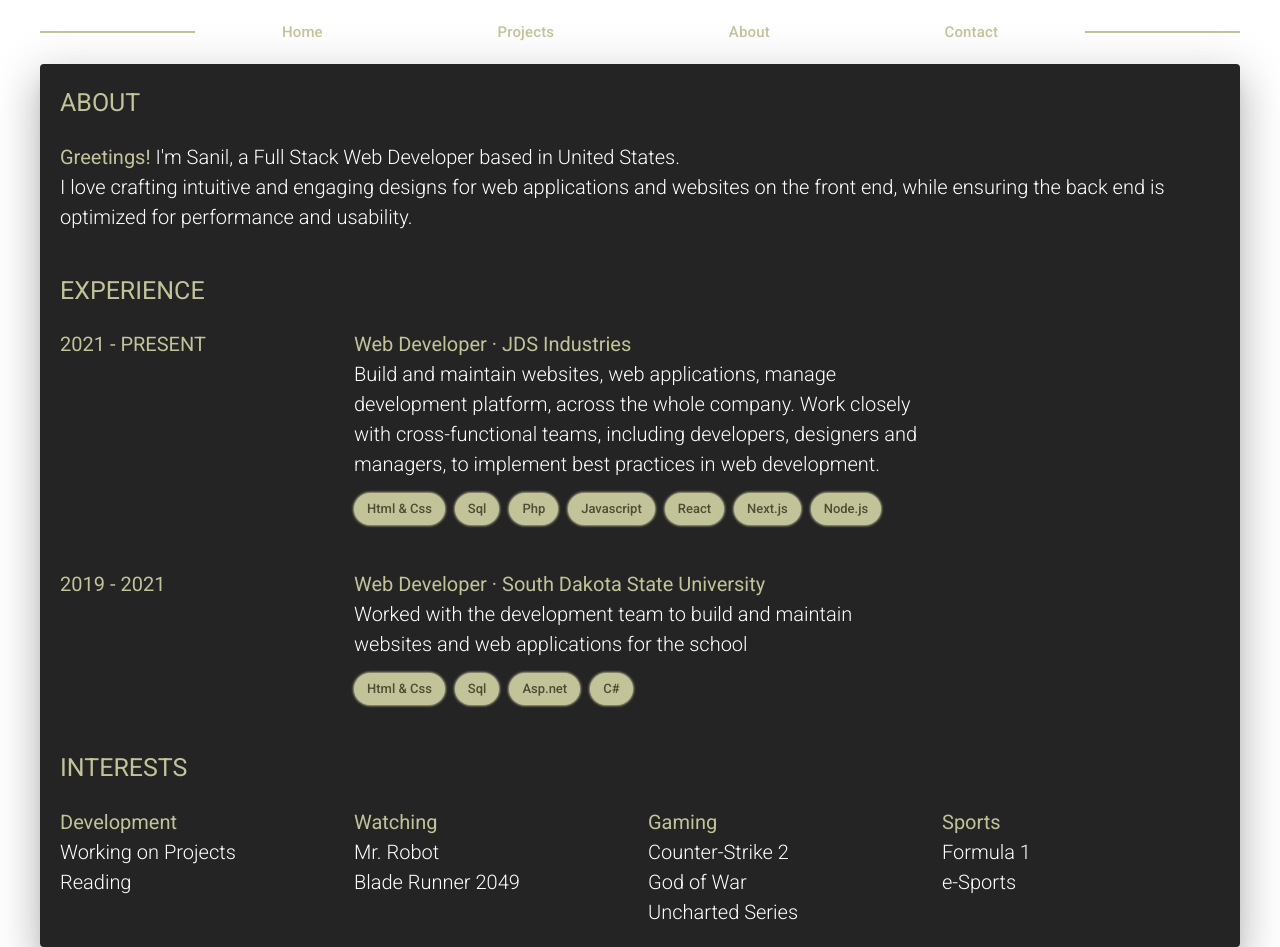
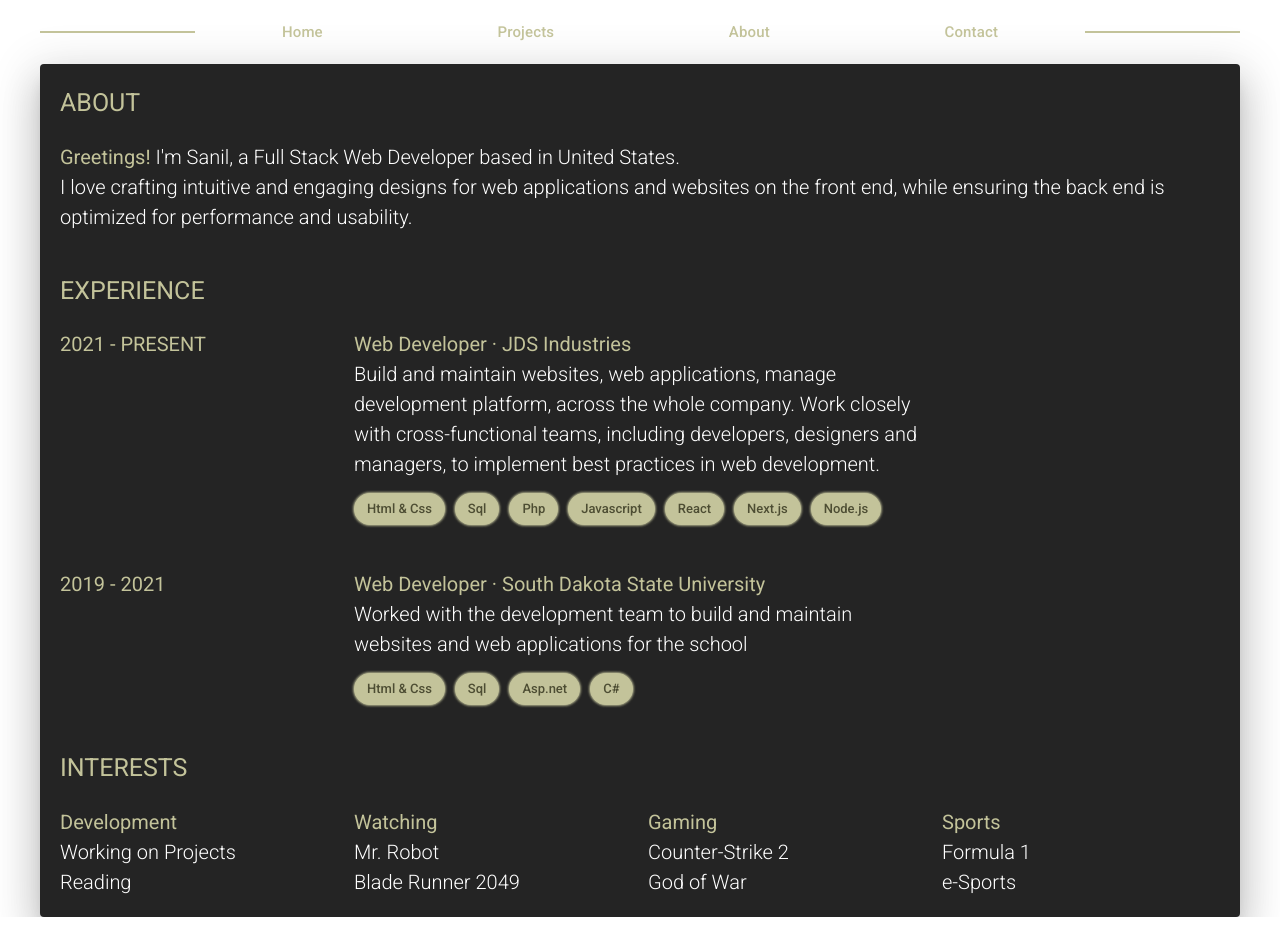
Before and after one commit to thesillytech/portfolio, a React (Vite) app: page /about in a window 1280 px wide. After the commit the page ends 917 px from the top, so only its background shows below. Built offline with nearby package versions, Linux system fonts and the light colour scheme.

Commit message:
updated links

```diff
--- a/src/Projects.jsx
+++ b/src/Projects.jsx
@@ -24,7 +24,7 @@ function Projects () {
                             <Box sx={{ fontSize: '20px' }}>Portfolio Website built with Vite and React</Box>
                             <Box>
                                 <Link to="https://github.com/SanilKhamkar/portfolio" style={css.Link} target="_blank"><i className="ph-light ph-github-logo"></i>Source</Link>
-                                <Link to="https://github.com/SanilKhamkar/portfolio" style={css.Link} target="_blank"><i className="ph-light ph-browser"></i>Live</Link>
+                                <Link to="https:sanilk.com" style={css.Link} target="_blank"><i className="ph-light ph-browser"></i>Live</Link>
                             </Box>
                         </Grid>
                     </Grid>
--- a/src/about.jsx
+++ b/src/about.jsx
@@ -79,7 +79,6 @@ function About () {
                         <Box sx={css.Year}>Gaming</Box>
                         <Box sx={css.Text}>Counter-Strike 2</Box>
                         <Box sx={css.Text}>God of War</Box>
-                        <Box sx={css.Text}>Uncharted Series</Box>
                     </Grid>
 
                     <Grid size={{ xs: 6, s: 3, md: 3 }}>
```
